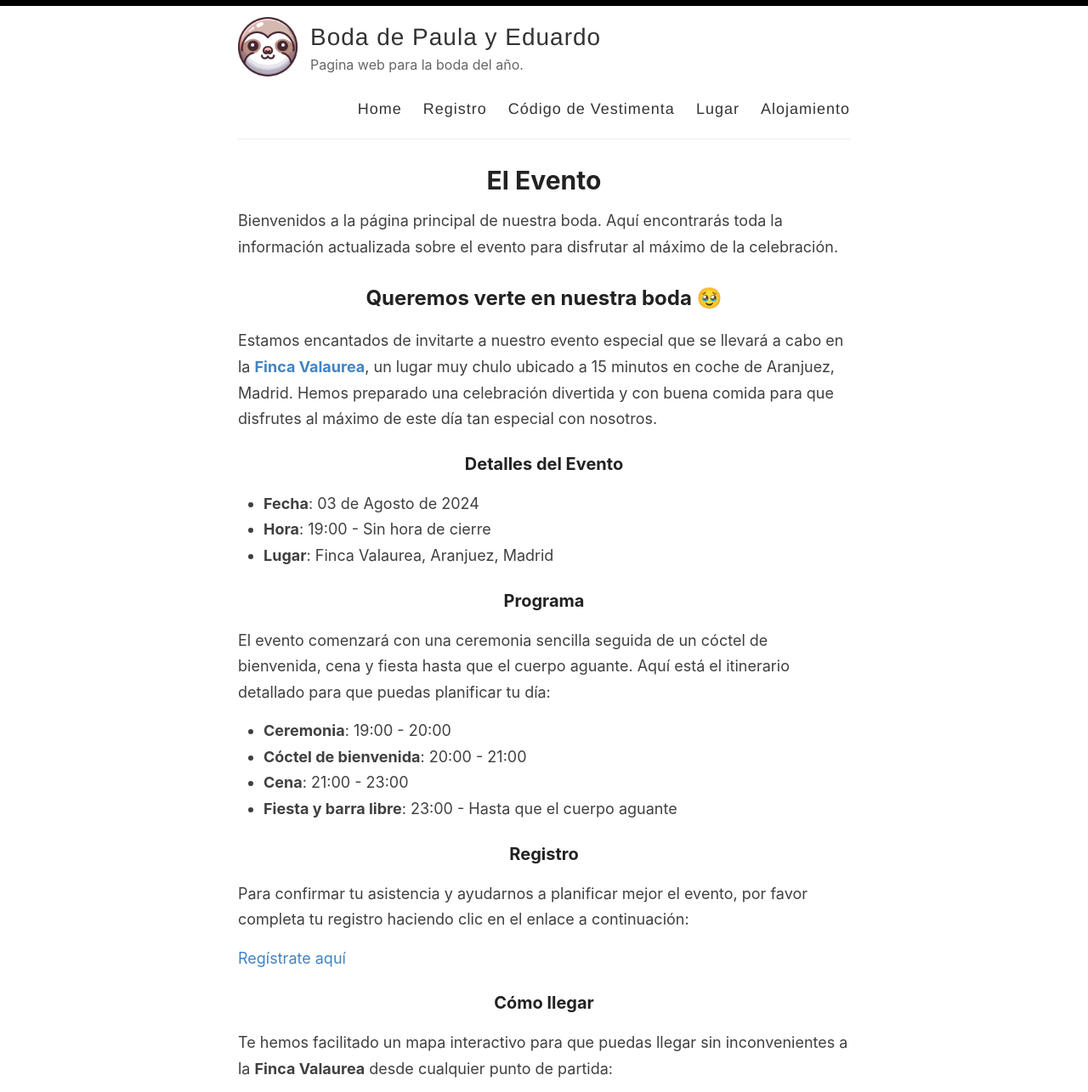
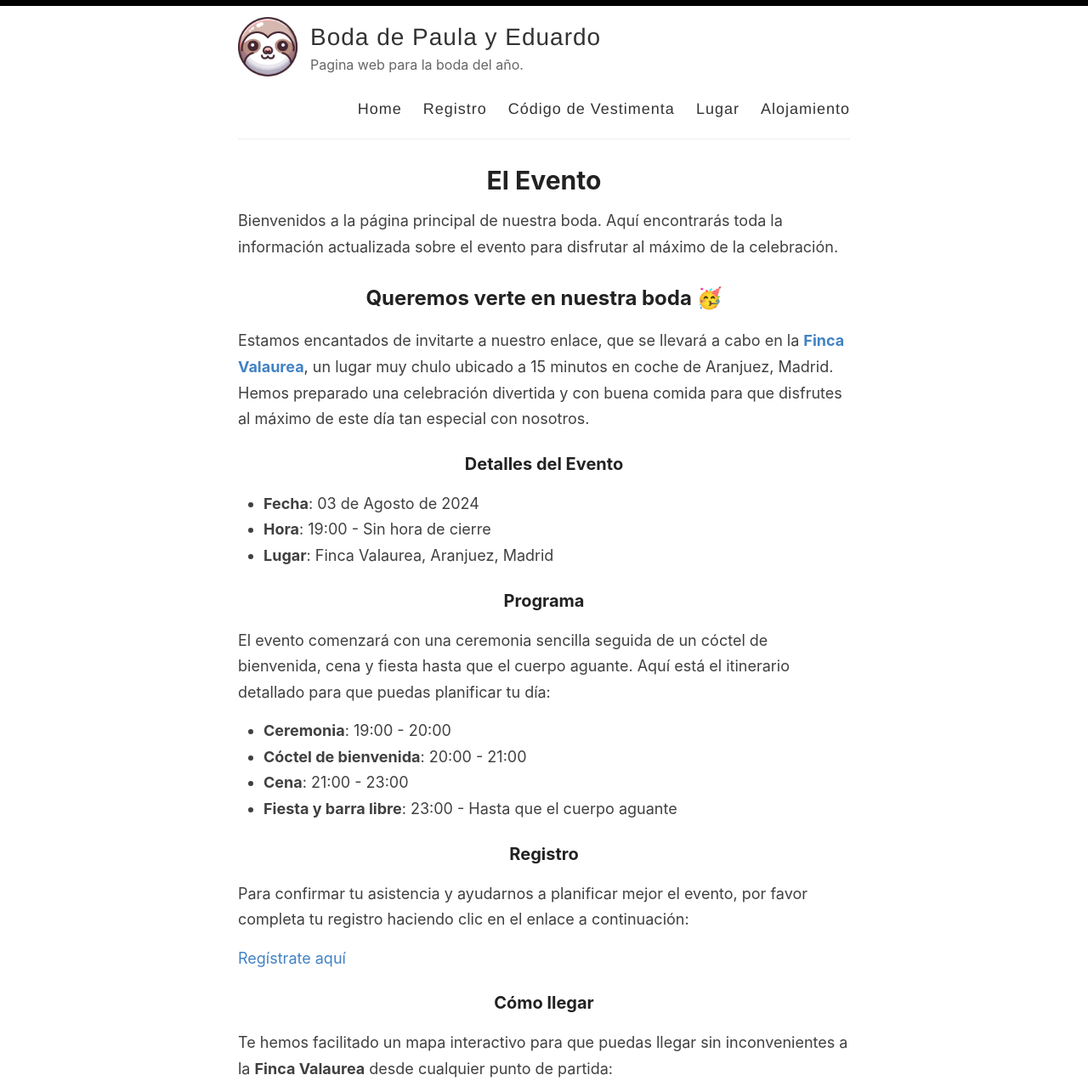
Before and after one commit to boda-paula-y-eduardo/boda-paula-eduardo, a Jekyll site: the page built from _pages/el-evento.md, in a window 1280 px wide and 1400 px high, cut to the strip 0-1285 px from the top of the window. Shown: the whole strip at 85% size. Built offline with Jekyll 4.4.1, drawn with Linux system fonts in a browser that asks for light colours; some of the changed text lies outside the part shown.

Commit message:
change picture

```diff
--- a/_pages/el-evento.md
+++ b/_pages/el-evento.md
@@ -6,10 +6,9 @@
 
 Bienvenidos a la página principal de nuestra boda. Aquí encontrarás toda la información actualizada sobre el evento para disfrutar al máximo de la celebración.
 
-## Queremos verte en nuestra boda 🥹
+## Queremos verte en nuestra boda 🥳
 
-Estamos encantados de invitarte a nuestro evento especial que se llevará a cabo en la [**Finca Valaurea**](/boda-paula-eduardo/lugar/), un lugar muy chulo ubicado a 15 minutos en coche de Aranjuez, Madrid. Hemos preparado una celebración divertida y con buena comida para que disfrutes al máximo de este día tan especial con nosotros.
-
+Estamos encantados de invitarte a nuestro enlace, que se llevará a cabo en la [**Finca Valaurea**](/boda-paula-eduardo/lugar/), un lugar muy chulo ubicado a 15 minutos en coche de Aranjuez, Madrid. Hemos preparado una celebración divertida y con buena comida para que disfrutes al máximo de este día tan especial con nosotros.
 
 ### Detalles del Evento
 
```
Also changed, not shown: other parts of _pages/el-evento.md (+2 -0 lines).
